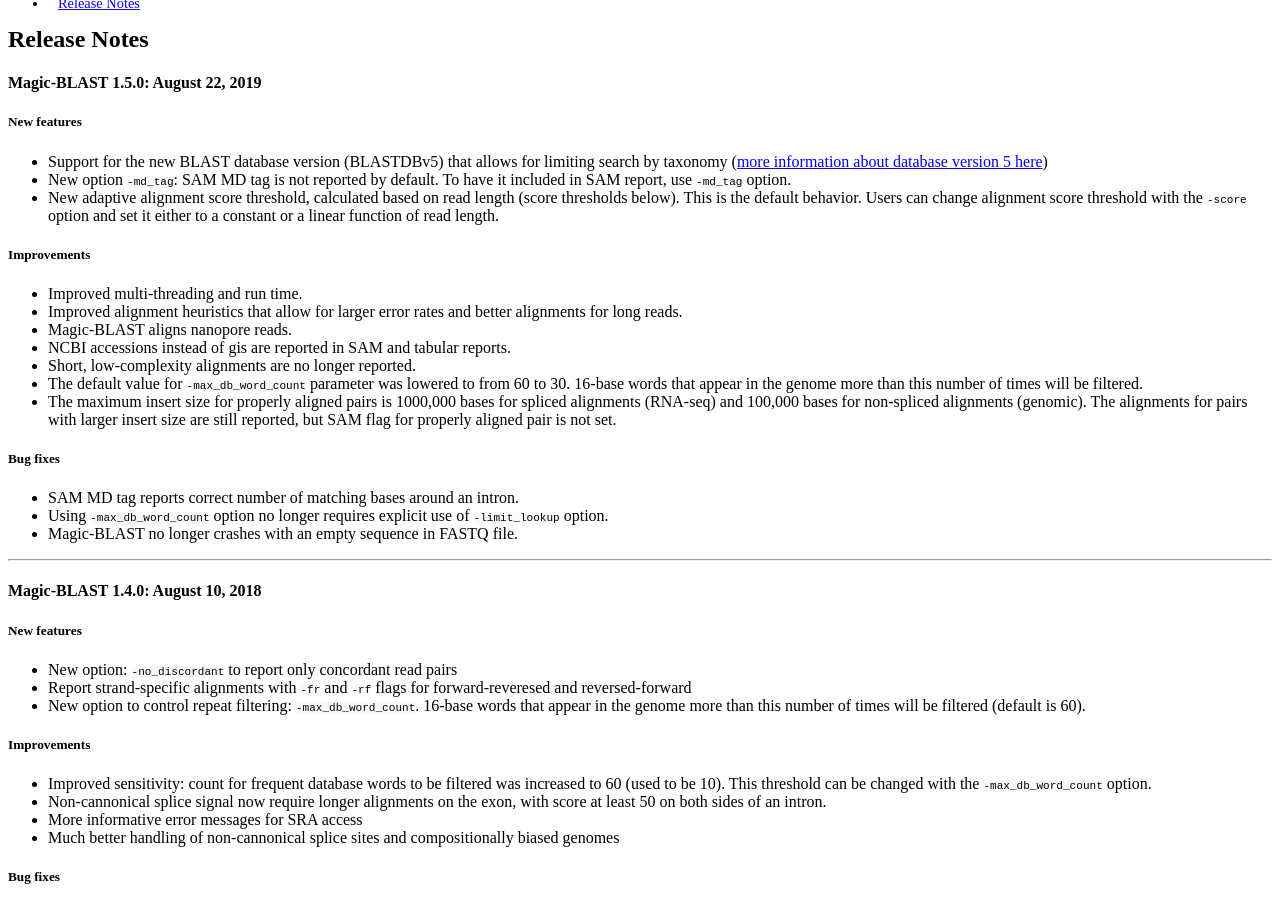
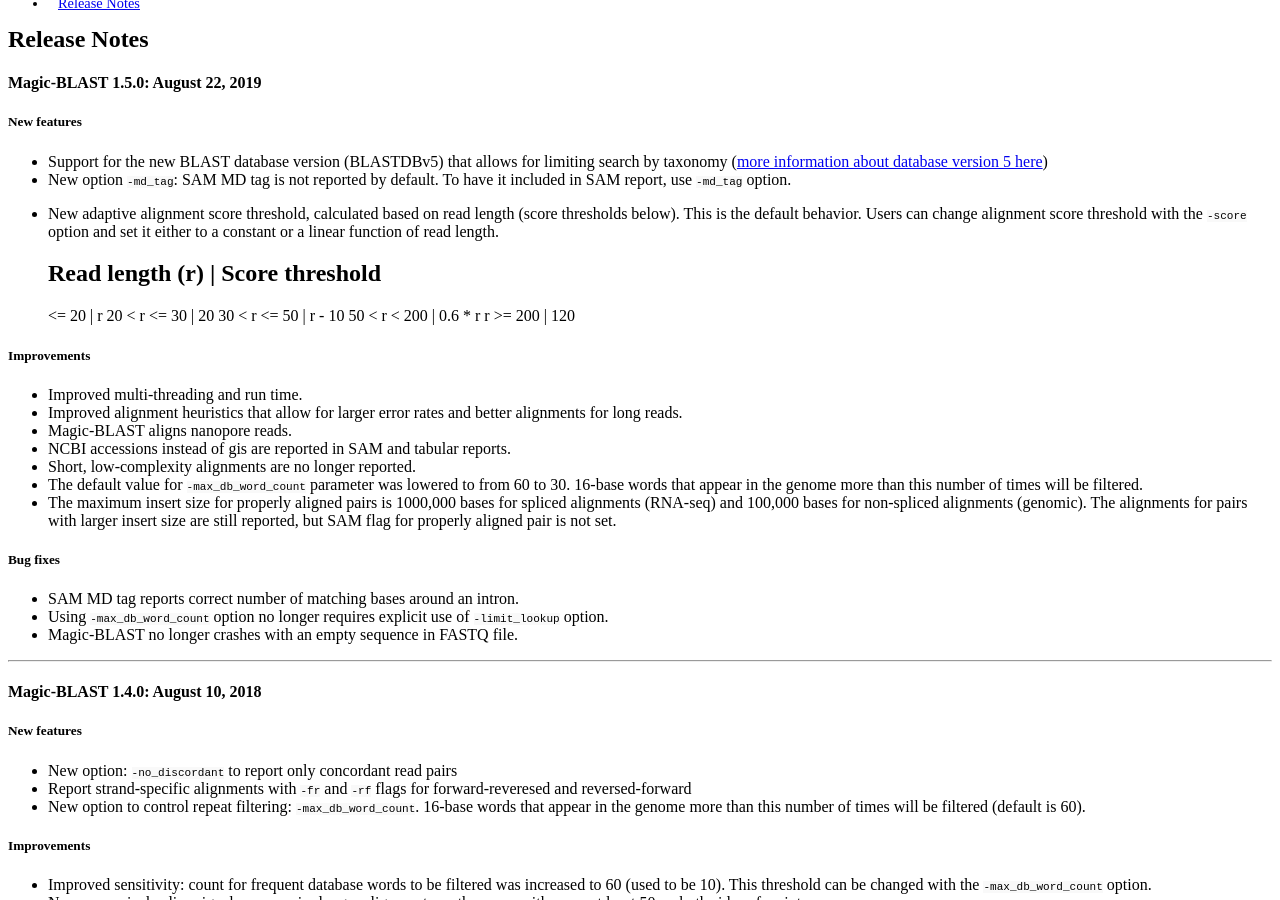
Before and after one commit to ncbi/magicblast, a Jekyll site: the page built from docs/_posts/2017-09-13-release.md, in a window 1280 px wide and 900 px high, scrolled down 359 px. Built offline with Jekyll 4.4.1, drawn with Linux system fonts in a browser that asks for light colours; a style sheet for code colours, icons or effects is not loaded.

Commit message:
Formatting fix

````diff
--- a/docs/_posts/2017-09-13-release.md
+++ b/docs/_posts/2017-09-13-release.md
@@ -12,6 +12,13 @@
 * New option ```-md_tag```: SAM MD tag is not reported by default. To have it included in SAM report, use ```-md_tag``` option.
 * New adaptive alignment score threshold, calculated based on read length (score thresholds below). This is the default behavior. Users can change alignment score threshold with the ```-score``` option and set it either to a constant or a linear function of read length.
 
+  Read length (r) | Score threshold
+  -----------------------------
+   <= 20        | r
+   20 < r <= 30 | 20
+   30 < r <= 50 | r - 10
+   50 < r < 200 | 0.6 * r
+   r >= 200     | 120
 
 
 ##### Improvements
````
